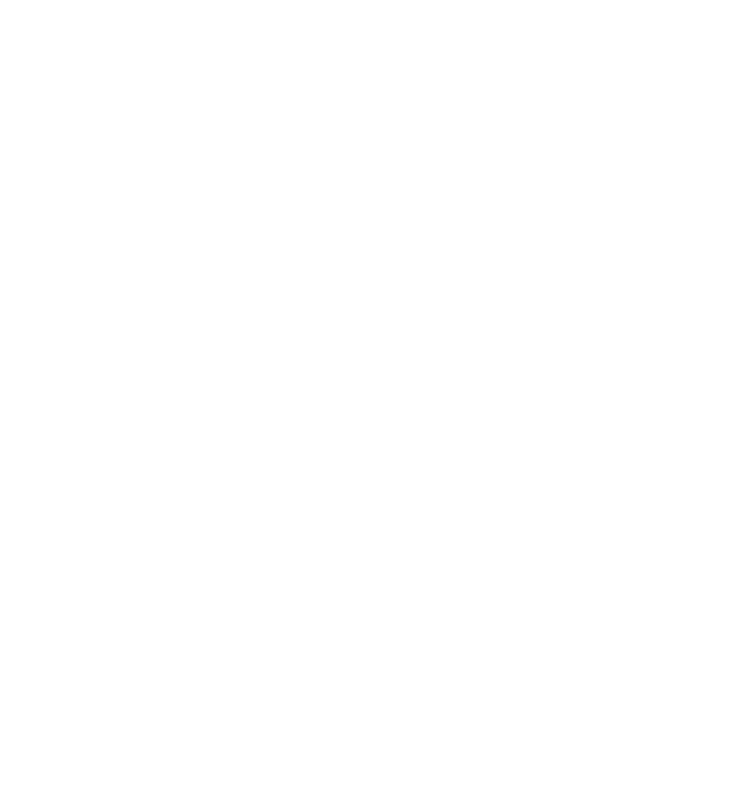
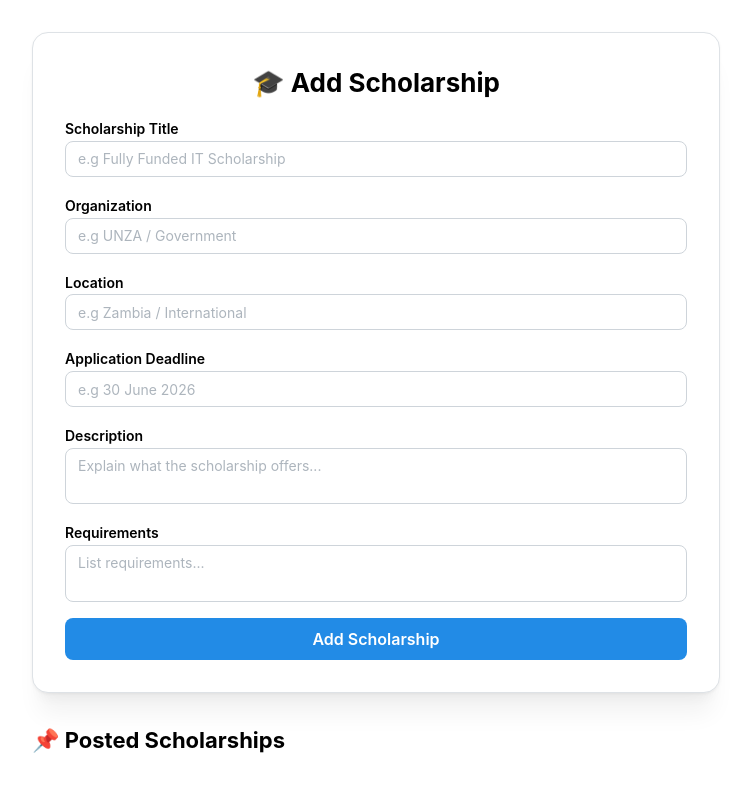
Before and after one commit to RachealMilele123/Admin_FrontEnd, a React (Vite) app: page /admin/scholarships in a window 1280 px wide. Before the commit this address had no page. Shown: the top 792 px of the page, without its empty margins (264-1015 px from the left). Built offline with nearby package versions, Linux system fonts and the light colour scheme.

Commit message:
added the scholarship field

```diff
--- a/src/App.jsx
+++ b/src/App.jsx
@@ -1,11 +1,11 @@
 import { BrowserRouter as Router, Routes, Route } from "react-router-dom";
-import Hero from "./components/Hero";
 import AdminLogin from "./pages/AdminLogin";
 import Admin from "./pages/Admin";
 import Login from "./Auth/Login";
 import { MantineProvider } from "@mantine/core";
 import '@mantine/core/styles.css';
 import InternshipAdmin from "./pages/InternshipAdmin";
+import ScholarshipAdmin from "./pages/ScholarshipAdmin";
 
 
 function App() {
@@ -26,6 +26,10 @@
         {/* INTERNSHIP ADMIN */}
         <Route path="/admin/internships" element={<InternshipAdmin />} />
       </Routes>
+        {/* SCHOLARSHIP ADMIN */}
+        <Routes>
+        <Route path="/admin/scholarships" element={<ScholarshipAdmin />} />
+      </Routes>
     </Router>
     </MantineProvider>
   );
--- /dev/null
+++ b/src/pages/ScholarshipAdmin.jsx
@@ -0,0 +1,105 @@
+import { useState } from "react";
+import {
+  TextInput,
+  Textarea,
+  Button,
+  Container,
+  Paper,
+  Title,
+  Stack,
+} from "@mantine/core";
+import { useForm } from "@mantine/form";
+
+function ScholarshipAdmin() {
+  const [scholarships, setScholarships] = useState([]);
+
+  const form = useForm({
+    initialValues: {
+      title: "",
+      type: "",
+      organization: "",
+      location: "",
+      deadline: "",
+      description: "",
+      level : "",
+      requirements: "",
+    },
+  });
+
+  const handleSubmit = (values) => {
+    setScholarships([...scholarships, values]);
+    form.reset();
+  };
+
+  return (
+    <Container size="sm" mt="xl">
+      <Paper shadow="lg" radius="lg" p="xl" withBorder>
+        <Title order={2} align="center" mb="md">
+          🎓 Add Scholarship
+        </Title>
+
+        <form onSubmit={form.onSubmit(handleSubmit)}>
+          <Stack>
+            <TextInput
+              label="Scholarship Title"
+              placeholder="e.g Fully Funded IT Scholarship"
+              {...form.getInputProps("title")}
+            />
+
+            <TextInput
+              label="Organization"
+              placeholder="e.g UNZA / Government"
+              {...form.getInputProps("organization")}
+            />
+
+            <TextInput
+              label="Location"
+              placeholder="e.g Zambia / International"
+              {...form.getInputProps("location")}
+            />
+
+            <TextInput
+              label="Application Deadline"
+              placeholder="e.g 30 June 2026"
+              {...form.getInputProps("deadline")}
+            />
+
+            <Textarea
+              label="Description"
+              placeholder="Explain what the scholarship offers..."
+              minRows={3}
+              {...form.getInputProps("description")}
+            />
+
+            <Textarea
+              label="Requirements"
+              placeholder="List requirements..."
+              minRows={3}
+              {...form.getInputProps("requirements")}
+            />
+
+            <Button type="submit" fullWidth radius="md" size="md">
+              Add Scholarship
+            </Button>
+          </Stack>
+        </form>
+      </Paper>
+
+      {/* DISPLAY SECTION */}
+      <Title order={3} mt="xl" mb="sm">
+        📌 Posted Scholarships
+      </Title>
+
+      {scholarships.map((item, index) => (
+        <Paper key={index} shadow="sm" p="md" mb="sm" radius="md" withBorder>
+          <Title order={4}>{item.title}</Title>
+          <p><strong>{item.organization}</strong></p>
+          <p>{item.location}</p>
+          <p><strong>Deadline:</strong> {item.deadline}</p>
+        </Paper>
+      ))}
+    </Container>
+  );
+}
+
+export default ScholarshipAdmin;
```
